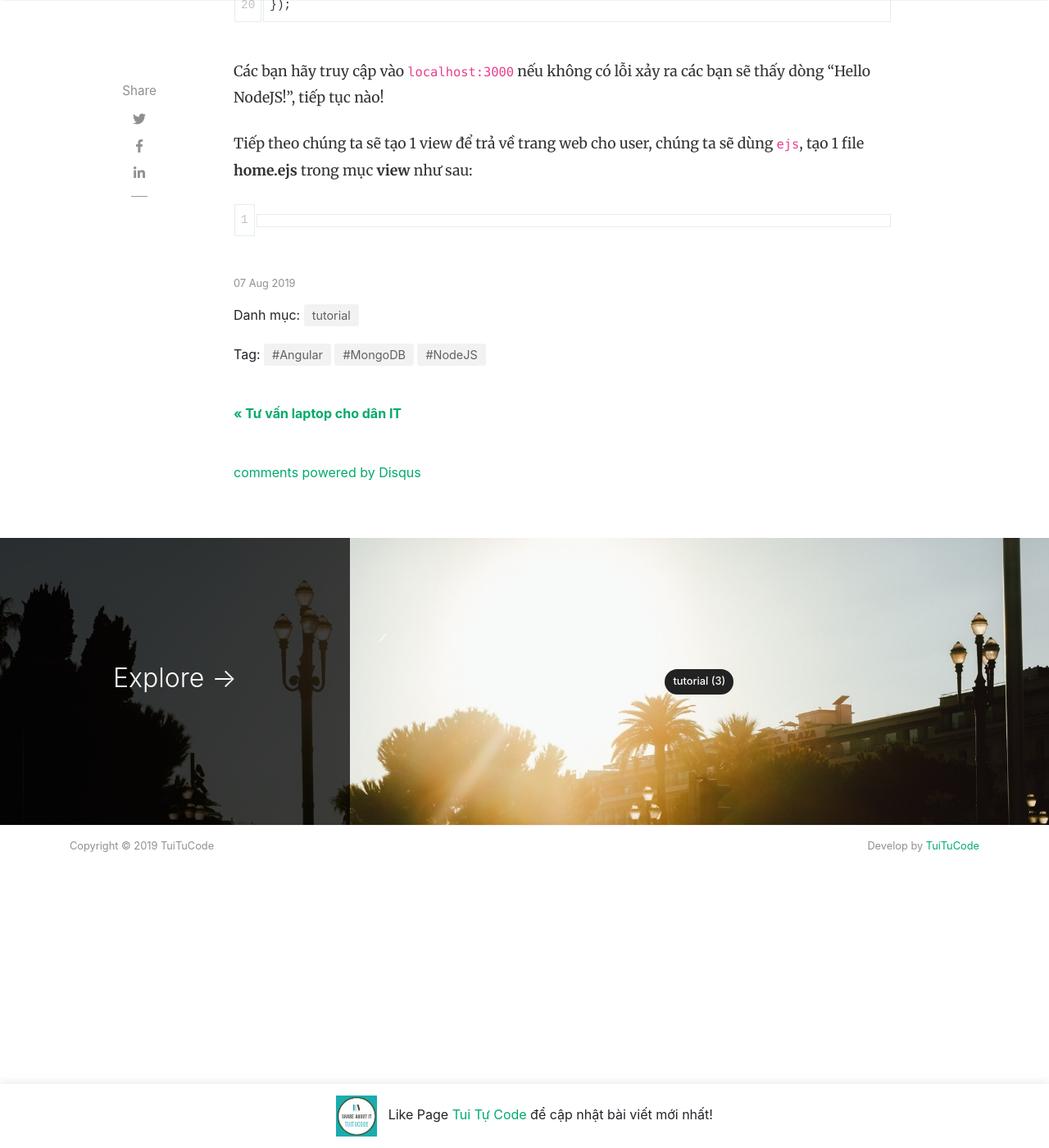
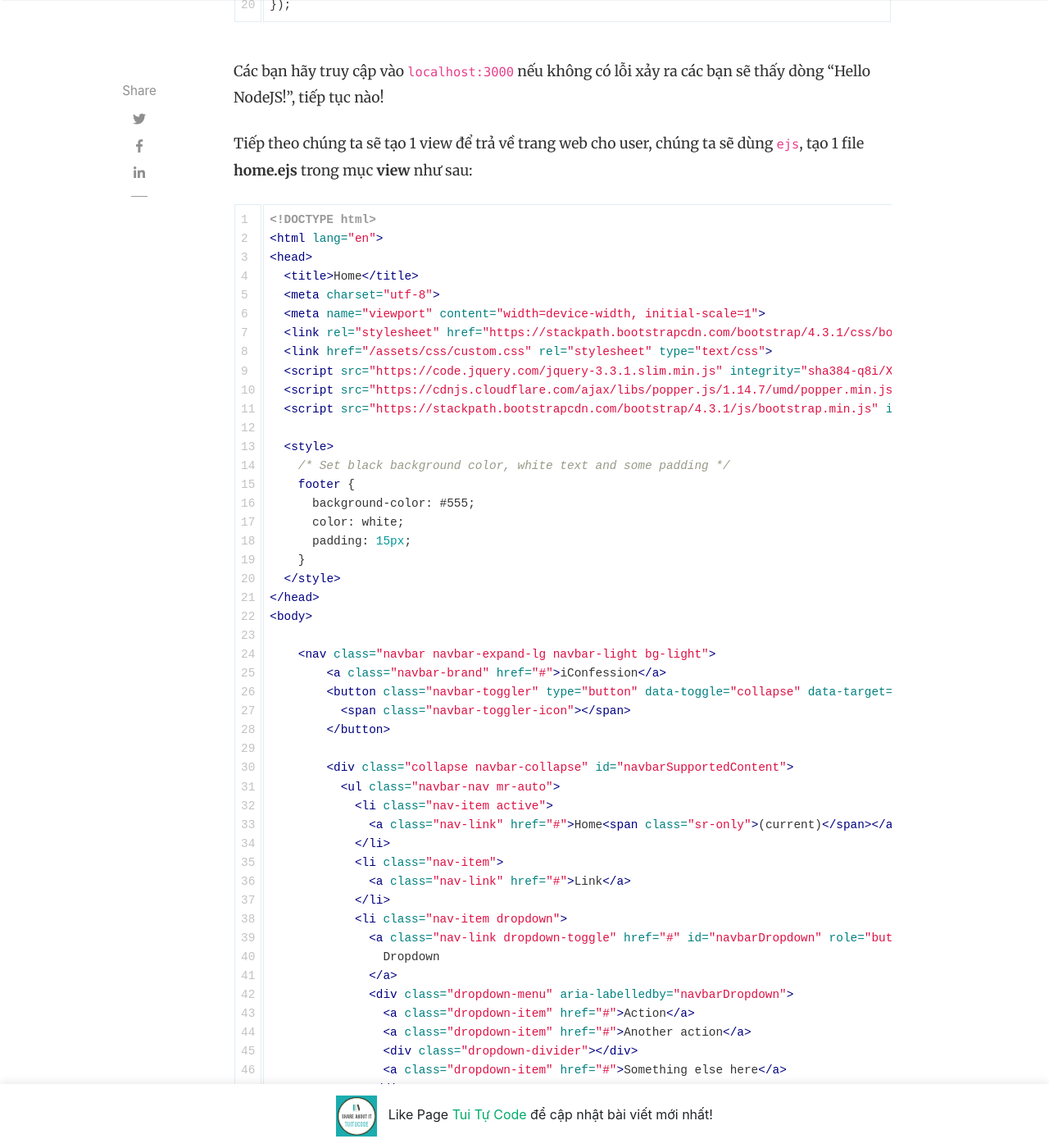
Before and after one commit to tuitucode/tuitucode.github.io, a Jekyll site: the page built from _posts/2019-08-07-web-confession-voi-nodejs-va-angularjs.md, in a window 1280 px wide and 1400 px high, scrolled down 2575 px. Shown: the whole window at 82% size. Built offline with Jekyll 4.4.1, drawn with Linux system fonts in a browser that asks for light colours; nearby versions of some CDN libraries; comment, search, counter and statistics services are not loaded; some of the changed text lies outside the part shown.

Commit message:
Update 2019-08-07-web-confession-voi-nodejs-va-angularjs.md

````diff
--- a/_posts/2019-08-07-web-confession-voi-nodejs-va-angularjs.md
+++ b/_posts/2019-08-07-web-confession-voi-nodejs-va-angularjs.md
@@ -56,6 +56,99 @@ app.listen(port, function() {
 Các bạn hãy truy cập vào `localhost:3000` nếu không có lỗi xảy ra các bạn sẽ thấy dòng "Hello NodeJS!", tiếp tục nào!
 
 Tiếp theo chúng ta sẽ tạo 1 view để trả về trang web cho user, chúng ta sẽ dùng `ejs`, tạo 1 file **home.ejs** trong mục **view** như sau:
-```javascript
+```html
+<!DOCTYPE html>
+<html lang="en">
+<head>
+  <title>Home</title>
+  <meta charset="utf-8">
+  <meta name="viewport" content="width=device-width, initial-scale=1">
+  <link rel="stylesheet" href="https://stackpath.bootstrapcdn.com/bootstrap/4.3.1/css/bootstrap.min.css" integrity="sha384-ggOyR0iXCbMQv3Xipma34MD+dH/1fQ784/j6cY/iJTQUOhcWr7x9JvoRxT2MZw1T" crossorigin="anonymous">
+  <link href="/assets/css/custom.css" rel="stylesheet" type="text/css">
+  <script src="https://code.jquery.com/jquery-3.3.1.slim.min.js" integrity="sha384-q8i/X+965DzO0rT7abK41JStQIAqVgRVzpbzo5smXKp4YfRvH+8abtTE1Pi6jizo" crossorigin="anonymous"></script>
+  <script src="https://cdnjs.cloudflare.com/ajax/libs/popper.js/1.14.7/umd/popper.min.js" integrity="sha384-UO2eT0CpHqdSJQ6hJty5KVphtPhzWj9WO1clHTMGa3JDZwrnQq4sF86dIHNDz0W1" crossorigin="anonymous"></script>
+  <script src="https://stackpath.bootstrapcdn.com/bootstrap/4.3.1/js/bootstrap.min.js" integrity="sha384-JjSmVgyd0p3pXB1rRibZUAYoIIy6OrQ6VrjIEaFf/nJGzIxFDsf4x0xIM+B07jRM" crossorigin="anonymous"></script>
+
+  <style>
+    /* Set black background color, white text and some padding */
+    footer {
+      background-color: #555;
+      color: white;
+      padding: 15px;
+    }
+  </style>
+</head>
+<body>
+
+    <nav class="navbar navbar-expand-lg navbar-light bg-light">
+        <a class="navbar-brand" href="#">iConfession</a>
+        <button class="navbar-toggler" type="button" data-toggle="collapse" data-target="#navbarSupportedContent" aria-controls="navbarSupportedContent" aria-expanded="false" aria-label="Toggle navigation">
+          <span class="navbar-toggler-icon"></span>
+        </button>
+
+        <div class="collapse navbar-collapse" id="navbarSupportedContent">
+          <ul class="navbar-nav mr-auto">
+            <li class="nav-item active">
+              <a class="nav-link" href="#">Home<span class="sr-only">(current)</span></a>
+            </li>
+            <li class="nav-item">
+              <a class="nav-link" href="#">Link</a>
+            </li>
+            <li class="nav-item dropdown">
+              <a class="nav-link dropdown-toggle" href="#" id="navbarDropdown" role="button" data-toggle="dropdown" aria-haspopup="true" aria-expanded="false">
+                Dropdown
+              </a>
+              <div class="dropdown-menu" aria-labelledby="navbarDropdown">
+                <a class="dropdown-item" href="#">Action</a>
+                <a class="dropdown-item" href="#">Another action</a>
+                <div class="dropdown-divider"></div>
+                <a class="dropdown-item" href="#">Something else here</a>
+              </div>
+            </li>
+            <li class="nav-item">
+              <a class="nav-link disabled" href="#" tabindex="-1" aria-disabled="true">Disabled</a>
+            </li>
+          </ul>
+          <form class="form-inline my-2 my-lg-0">
+            <input class="form-control mr-sm-2" type="search" placeholder="Search" aria-label="Search">
+            <button class="btn btn-outline-success my-2 my-sm-0" type="submit">Search</button>
+          </form>
+        </div>
+      </nav>
+
+<div class="container noidung">
+  <div class="row">
+      <div class="col-md-6 offset-md-3">
+          <div class="col-md-12">
+              <div class="card">
+                  <div class="card-body" style="padding: 0">
+                          <textarea class="form-control input-lg p-text-area" name="text" id="dataIn" rows="2" placeholder='Bạn có ý tưởng gì?' maxlength="200"></textarea>
+                  </div>
+                  <div class="card-footer">
+                    <span>Mail: </span><input class="noidungpost" type="text" placeholder="abc@mail.com">
+                    <button class="btn btn-primary pull-right">Gửi</button>
+                  </div>
+              </div>
+                    <div class="card noidung">
+                        <div class="card-header">
+                          #1
+                        </div>
+                        <div class="card-body">
+                          <span>confession đầu tiên</span>
+                        </div>
+                        <div class="card-footer">
+                          <span>Mail liên hệ: test@mail.com</span>
+                        </div>
+                    </div>
+          </div>
+      </div>
+
+</div>
+
+<footer class="container-fluid text-center noidung">
+  <p>Footer Text</p>
+</footer>
+</body>
+</html>
 
 ```
````
